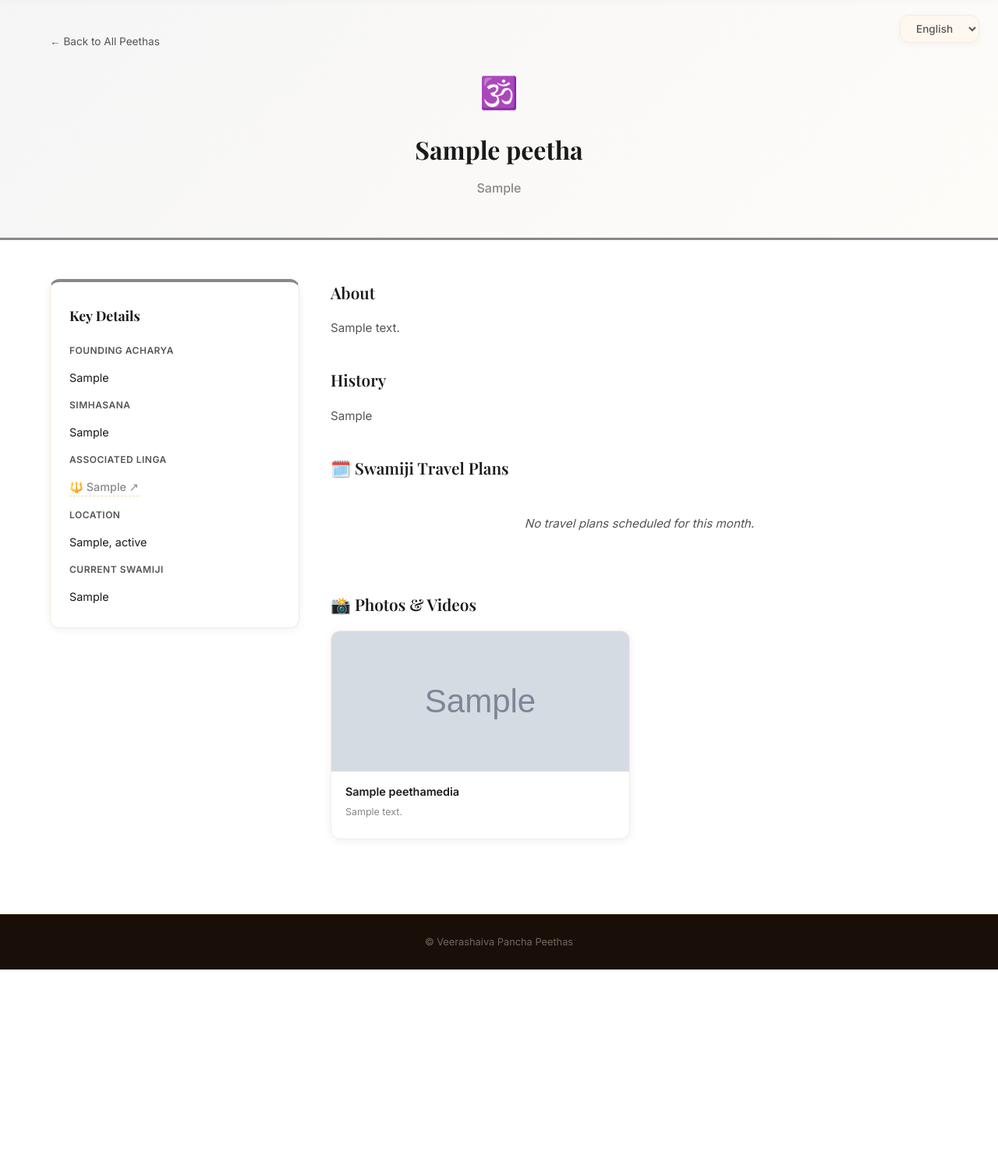
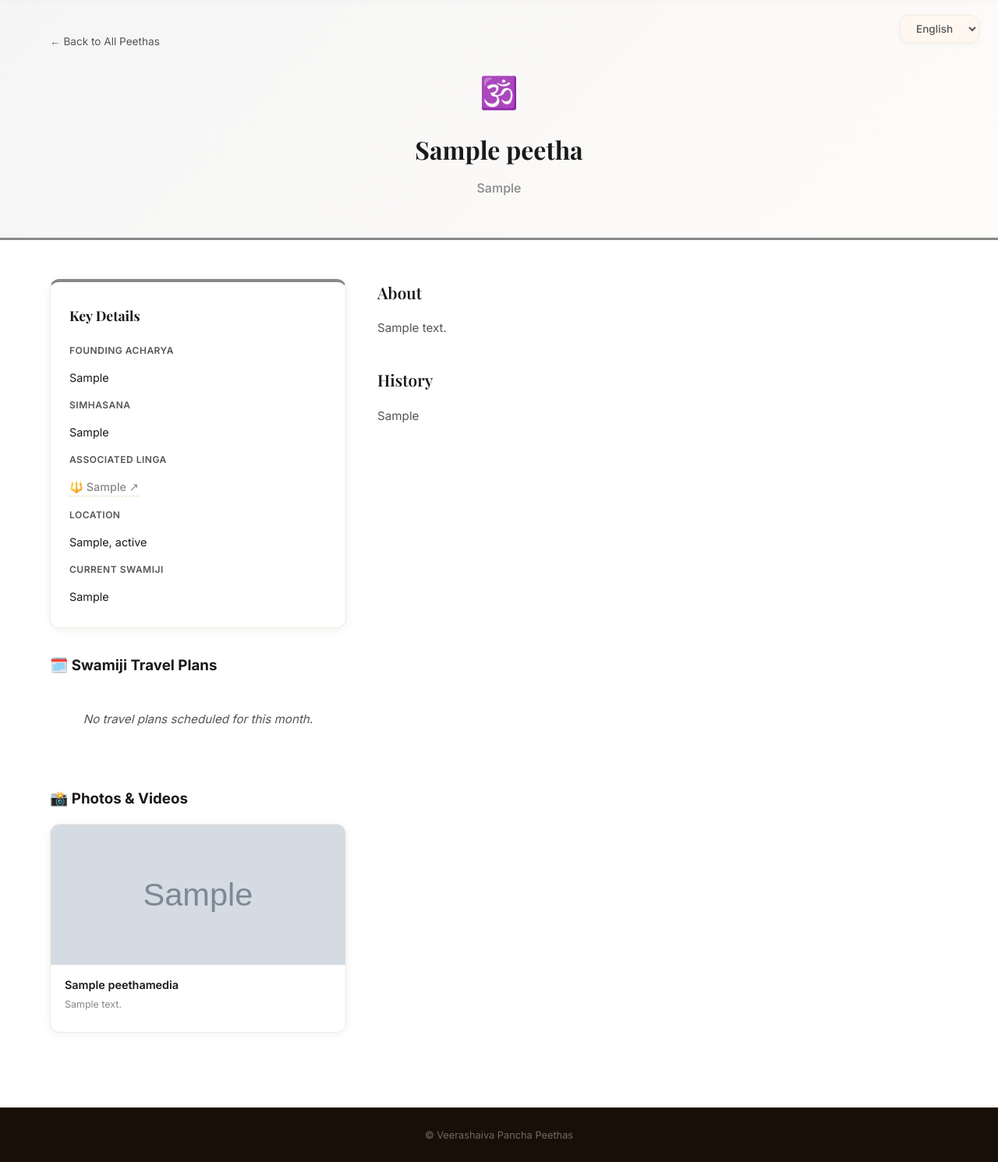
Before and after one commit to Gurucharan-G/panchapeeta, a Django app: a page that uses peethas/templates/peethas/peetha_detail.html in a window 1280 px wide. Shown: the part 72-1563 px from the top of the page at 78% size. Before the commit the page ends 1316 px from the top, so only its background shows below. Run offline with Django 5.2, Linux system fonts and the light colour scheme; tables that the repository leaves empty hold one stand-in row (values such as "Sample post"); grey boxes marked "Sample" are stand-in pictures; some web fonts are replaced.

Commit message:
Reorganize Peetha details page layout: Shift travel plan timeline and media gallery sections to the left column

```diff
--- a/peethas/static/css/styles.css
+++ b/peethas/static/css/styles.css
@@ -558,7 +558,7 @@
 
 .detail-grid {
     display: grid;
-    grid-template-columns: 320px 1fr;
+    grid-template-columns: 380px 1fr;
     gap: 40px;
     align-items: start;
 }
--- a/peethas/templates/peethas/peetha_detail.html
+++ b/peethas/templates/peethas/peetha_detail.html
@@ -53,21 +53,9 @@
                         {% endif %}
                     </dl>
                 </div>
-            </div>
-
-            <div class="detail-content">
-                <div class="content-section">
-                    <h3>{{ labels.about_label }}</h3>
-                    <p>{{ peetha.description }}</p>
-                </div>
-
-                <div class="content-section">
-                    <h3>{{ labels.history_label }}</h3>
-                    {{ peetha.history|linebreaks }}
-                </div>
 
                 <!-- Swamiji Travel Calendar / Timeline -->
-                <div class="content-section">
+                <div class="content-section" style="margin-top: 32px;">
                     <h3>🗓️ {{ labels.travel_plans_title }}</h3>
                     <div class="travel-timeline">
                         {% for group in travel_plans_grouped %}
@@ -101,7 +89,7 @@
                 </div>
 
                 <!-- Media Gallery Section -->
-                <div class="content-section">
+                <div class="content-section" style="margin-top: 32px;">
                     <h3>📸 {{ labels.media_gallery_title }}</h3>
                     <div class="media-gallery-grid">
                         {% for item in media_gallery %}
@@ -133,6 +121,18 @@
                             <p class="no-data-msg">{{ labels.no_media }}</p>
                         {% endfor %}
                     </div>
+                </div>
+            </div>
+
+            <div class="detail-content">
+                <div class="content-section">
+                    <h3>{{ labels.about_label }}</h3>
+                    <p>{{ peetha.description }}</p>
+                </div>
+
+                <div class="content-section">
+                    <h3>{{ labels.history_label }}</h3>
+                    {{ peetha.history|linebreaks }}
                 </div>
             </div>
         </div>
```
